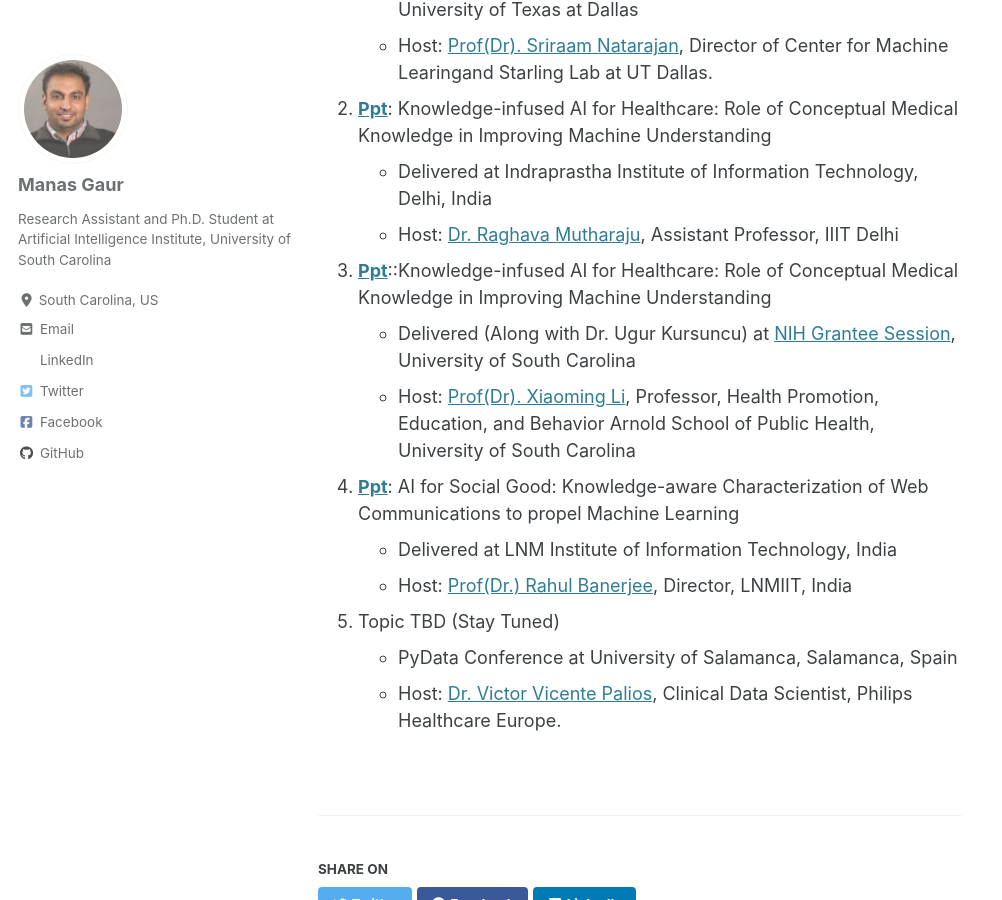
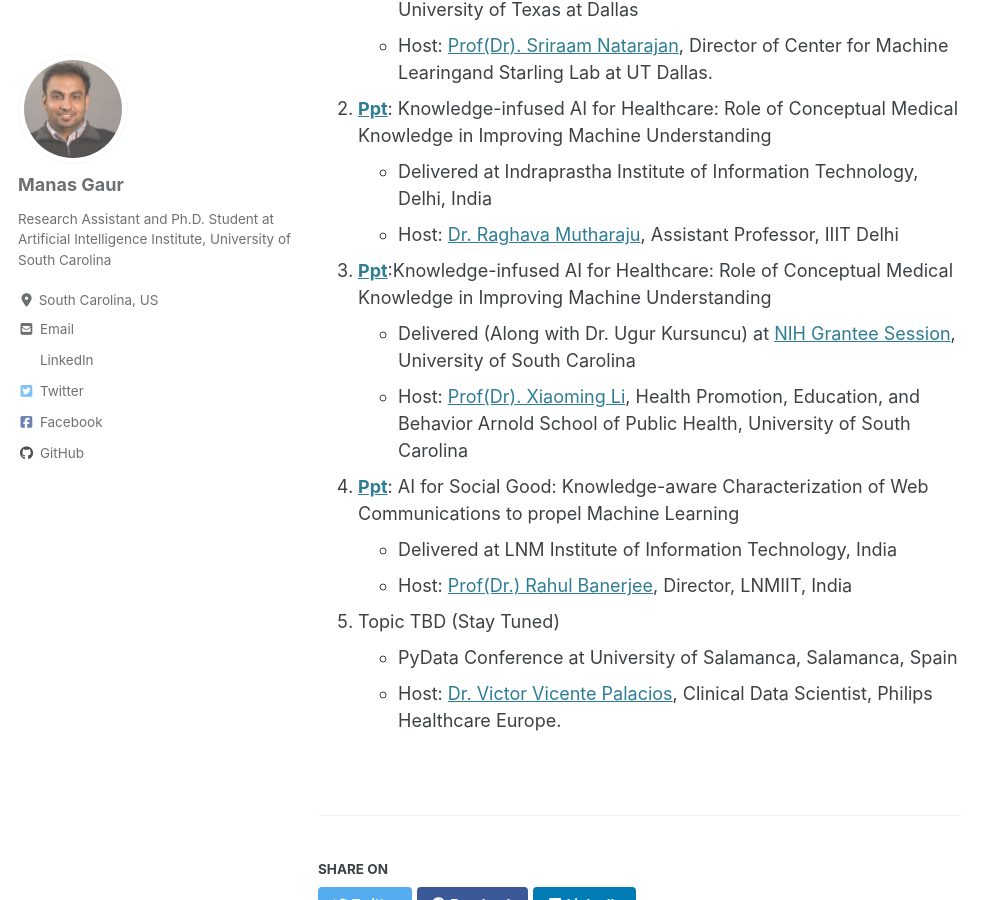
Before and after one commit to manasgaur/manasgaur.github.io, a Jekyll site: the page built from _pages/talks.md, in a window 1280 px wide and 900 px high, scrolled down 276 px. Shown: the whole window, without its empty margins (0-1002 px from the left). Built offline with Jekyll 4.4.1, drawn with Linux system fonts in a browser that asks for light colours; cached includes are drawn as plain includes; nearby versions of some CDN libraries.

Commit message:
update mentorship and talks

```diff
--- a/_pages/talks.md
+++ b/_pages/talks.md
@@ -12,9 +12,9 @@ author_profile: true
     * Delivered at Indraprastha Institute of Information Technology, Delhi, India
     * Host: [Dr. Raghava Mutharaju](http://raghavam.github.io/), Assistant Professor, IIIT Delhi
 
-3. [**Ppt**](https://docs.google.com/presentation/d/1F6i6QeI9A_1yFR9nNI2ory8CRK4oKZhviQm3eZMepPY/edit?usp=sharing)::Knowledge-infused AI for Healthcare: Role of Conceptual Medical Knowledge in Improving Machine Understanding
+3. [**Ppt**](https://docs.google.com/presentation/d/1F6i6QeI9A_1yFR9nNI2ory8CRK4oKZhviQm3eZMepPY/edit?usp=sharing):Knowledge-infused AI for Healthcare: Role of Conceptual Medical Knowledge in Improving Machine Understanding
     * Delivered (Along with Dr. Ugur Kursuncu) at [NIH Grantee Session](https://www.sc-bdhs-conference.org/), University of South Carolina
-    * Host: [Prof(Dr). Xiaoming Li](https://www.sc.edu/study/colleges_schools/public_health/faculty-staff/li_xiaoming.php), Professor, Health Promotion, Education, and Behavior Arnold School of Public Health, University of South Carolina
+    * Host: [Prof(Dr). Xiaoming Li](https://www.sc.edu/study/colleges_schools/public_health/faculty-staff/li_xiaoming.php), Health Promotion, Education, and Behavior Arnold School of Public Health, University of South Carolina
 
 4. [**Ppt**](http://bit.ly/Sabudh_ppt): AI for Social Good: Knowledge-aware Characterization of Web Communications to propel Machine Learning
     * Delivered at LNM Institute of Information Technology, India
@@ -22,4 +22,4 @@ author_profile: true
 
 5. Topic TBD (Stay Tuned)
     * PyData Conference at University of Salamanca, Salamanca, Spain
-    * Host: [Dr. Victor Vicente Palios](https://victorvicpal.github.io/), Clinical Data Scientist, Philips Healthcare Europe.
+    * Host: [Dr. Victor Vicente Palacios](https://victorvicpal.github.io/), Clinical Data Scientist, Philips Healthcare Europe.
```
Also changed, not shown: _pages/mentorship.md (+5 -5 lines), images/aditya.jpg (added).
